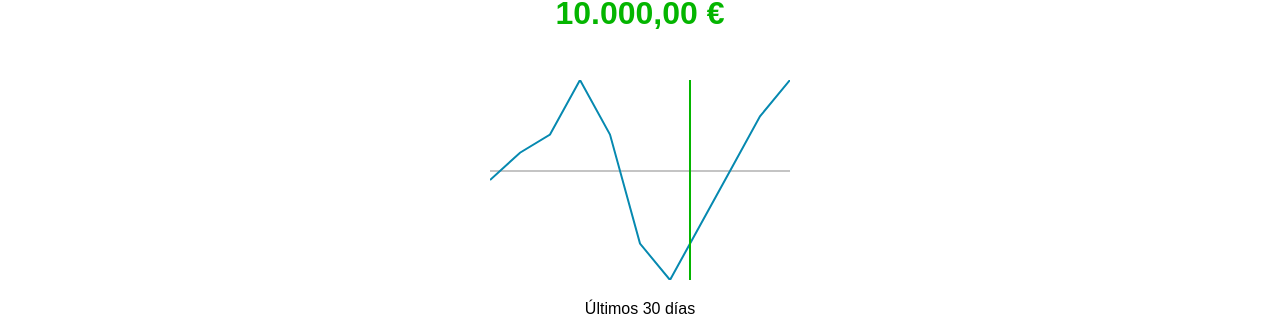
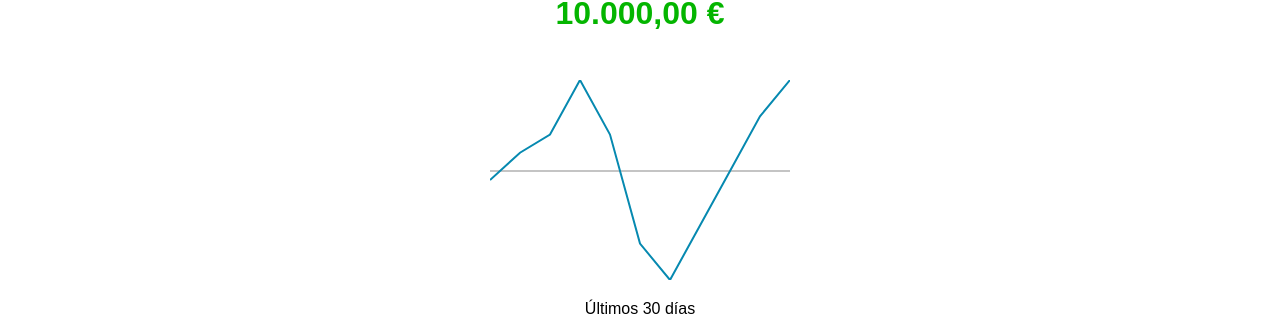
Before and after one commit to devMateos/cashflow, a Vue app: page / in a window 1280 px wide. Shown: the part 183-513 px from the top of the page. Built offline with nearby package versions, Linux system fonts and the light colour scheme.

Commit message:
Create Graphic interactivity

```diff
--- a/src/components/Resume/Graphic.vue
+++ b/src/components/Resume/Graphic.vue
@@ -1,6 +1,9 @@
 <template>
   <div>
     <svg
+      @touchstart="tap"
+      @touchmove="tap"
+      @touchend="untap"
       viewBox="0 0 300 200"
     >
       <line
@@ -18,13 +21,14 @@
         :points="points"
         />
         <line
-        stroke="#04b500"
-        stroke-width="2"
-        x1="200"
-        y1="0"
-        x2="200"
-        y2="200"
-      />
+          v-show="showPointer"
+          stroke="#04b500"
+          stroke-width="2"
+          :x1="pointer"
+          y1="0"
+          :x2="pointer"
+          y2="200"
+        />
     </svg>
     <p>Últimos 30 días</p>
     <div>{{ zero }}</div>
@@ -32,7 +36,7 @@
 </template>
 
 <script setup>
-import { toRefs, defineProps, computed } from 'vue';
+import { ref, toRefs, defineProps, computed } from 'vue';
 
 const props = defineProps({
   amounts: {
@@ -62,10 +66,24 @@ const points = computed(() => {
   return amounts.value.reduce((points, amount, i) => {
     const x = (300 / total) * (i + 1);
     const y = amountToPixels(amount);
-    console.log(y);
     return `${points} ${x},${y}`;
   }, '0, 100');
 })
+
+const showPointer = ref(false);
+const pointer = ref(0);
+
+const tap = ({ target, touches }) => {
+  showPointer.value = true;
+  const elementWidth = target.getBoundingClientRect().width;
+  const elementX = target.getBoundingClientRect().x;
+  const touchX = touches[0].clientX;
+  pointer.value = ((touchX - elementX) * 300) / elementWidth;
+}
+
+const untap = () => {
+  showPointer.value = false;
+}
 </script>
 
 <style scoped>
```
